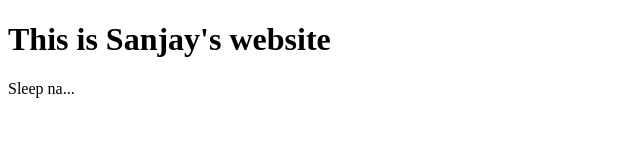
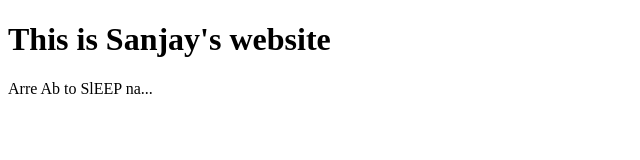
Before and after one commit to sprakash15/sprakash15.github.io, a plain HTML site: page index.html in a window 1280 px wide. Shown: the whole page, without its empty margins (0-640 px from the left). Drawn offline with Linux system fonts and the light colour scheme.

Commit message:
Update index.html

```diff
--- a/index.html
+++ b/index.html
@@ -7,6 +7,6 @@
 </head>
 <body>
     <h1>This is Sanjay's website</h1>
-    <p>Sleep na...</p>
+    <p>Arre Ab to SlEEP na...</p>
 </body>
 </html>
```
